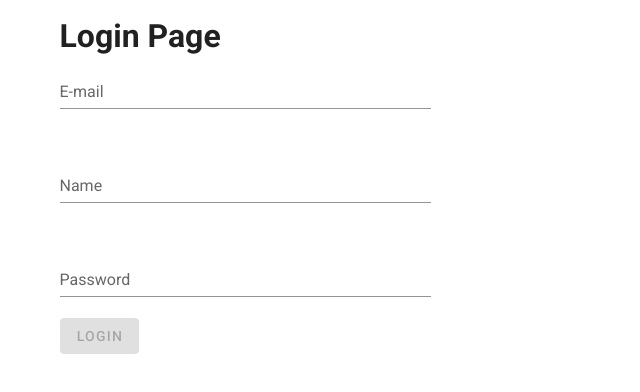
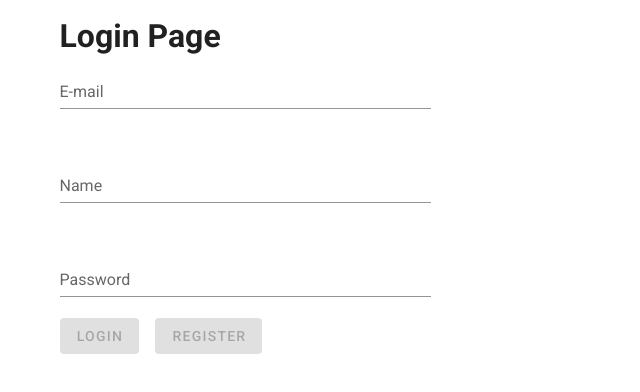
Before and after one commit to BWbwchen/yourgram_frontend, a Vue app: page /login in a window 1280 px wide. Shown: the top 392 px of the page, without its empty margins (0-640 px from the left). Built offline with nearby package versions, Linux system fonts and the light colour scheme.

Commit message:
add register

```diff
--- a/src/components/Login.vue
+++ b/src/components/Login.vue
@@ -54,6 +54,15 @@
       Login
     </v-btn>
 
+    <v-btn
+      :disabled="!valid"
+      color="warning"
+      class="mr-4"
+      @click="register"
+    >
+      Register
+    </v-btn>
+
     <h1>{{ login_status }}</h1>
     </v-container>
 	</v-form>
@@ -106,6 +115,23 @@
         this.username = ""
         this.email = ""
         this.password = ""
+      },
+
+      register() {
+        let that = this
+        axios.post(process.env.VUE_APP_URL+'/v1/account/create', {
+          Email: this.email,
+          Name: this.username,
+          Password: this.password
+        })
+        .catch(function () {
+          // handle error
+          that.reset("Email, username, or password have been registed!")
+        })
+        .then(function () {
+          // handle success
+          that.reset("register success! \n Please Login again")
+        })
       }
     }
   }
```
